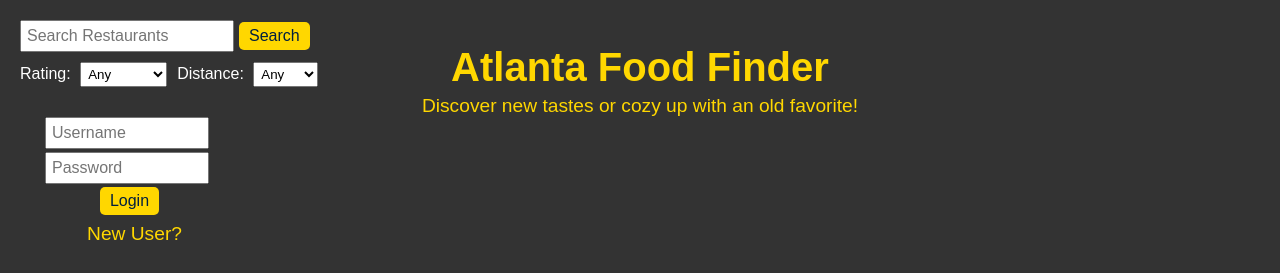
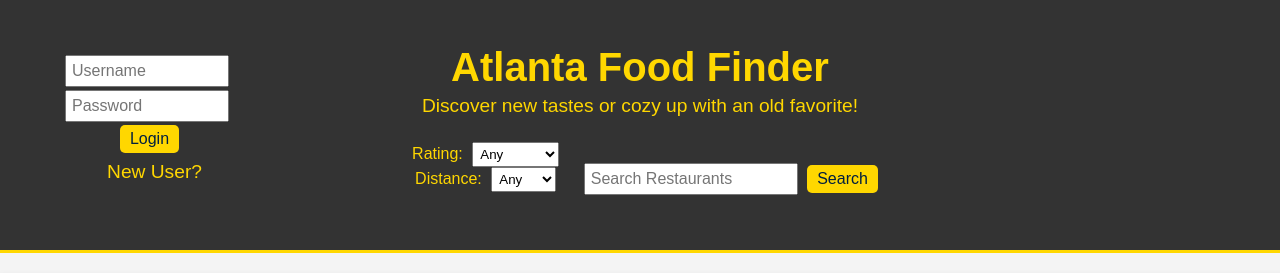
Before and after one commit to adityabilawar/Atlanta-Food-Finder, a Django app: page / in a window 1280 px wide. Shown: the top 273 px of the page. Run offline with Django 5.2, Linux system fonts and the light colour scheme; some libraries are stand-ins or nearby versions.

Commit message:
Fixed formatting for UI

```diff
--- a/restaurants/static/landing.css
+++ b/restaurants/static/landing.css
@@ -91,3 +91,9 @@
         height: 300px;
     }
 }
+
+#search-container {
+    width: 100%;
+    display: inline-block;
+    margin-top: 20px;
+}
--- a/restaurants/templates/landing.html
+++ b/restaurants/templates/landing.html
@@ -39,15 +39,9 @@
             text-decoration: underline;
         }
 
-        /* Style for the search form and filters */
-        #search-container {
-            position: absolute;
-            top: 20px;
-            left: 20px;
-        }
 
         #search-form {
-            display: flex;
+            display: inline-block;
             align-items: center;
             margin-bottom: 10px;
         }
@@ -68,8 +62,9 @@
         }
 
         #filter-options {
-            display: flex;
+            display: inline-block;
             align-items: center;
+            padding: 5px 10px;
         }
 
         #filter-options label {
@@ -182,8 +177,9 @@
         /* Update login form styles */
         #login-form {
             width: 100%;
-            display: flex;
-            justify-content: flex-end;
+            position: absolute;
+            left: 20px;
+            top: 10px;
             margin-bottom: 20px;
         }
 
@@ -222,6 +218,24 @@
             margin-left: 10px;
         }
 
+        #all-header {
+            display: flex;
+            align-items: center; /* Vertically centers items within the header */
+            justify-content: center; /* Space between the left and center elements */
+            position: relative;
+            width: 100%;
+        }
+
+
+        #header-and-search {
+            z-index: 1;
+            display: flex;
+            flex-direction: column; /* Keeps the header and search vertically stacked */
+            text-align: center; /* Centers the text inside the #header-and-search */
+            justify-content: center;
+            flex-grow: 1; /* Allows it to take up the remaining space */
+        }
+
 
     </style>
     <meta name="google-signin-client_id" content="659442380795-0pkepjreldf5dhjml3l1qpot25bmko5r.apps.googleusercontent.com">
@@ -231,11 +245,8 @@
     <link href="../static/login.css" type="text/css" rel="stylesheet">
     <!-- Header Section -->
     <header>
-        <h1>Atlanta Food Finder</h1>
-        <p>Discover new tastes or cozy up with an old favorite!</p>
-
-<!-- Login Form in the Top Right -->
-<div id="login-form">
+        <div id="all-header">
+                    <div id="login-form">
     <div id="login-inputs">
         <input type="text" placeholder="Username" id="username">
         <input type="password" placeholder="Password" id="password">
@@ -247,6 +258,42 @@
         <button onclick="logout()">Logout</button>
     </div>
 </div>
+        <div id="header-and-search">
+            <h1>Atlanta Food Finder</h1>
+        <p>Discover new tastes or cozy up with an old favorite!</p>
+        <div id="search-container">
+            <div id="filter-options">
+        <div class="filter-option">
+            <label for="rating-filter" style="color: #FFD700;">Rating:</label>
+            <select id="rating-filter">
+                <option value="0">Any</option>
+                <option value="3">3+ stars</option>
+                <option value="4">4+ stars</option>
+                <option value="4.5">4.5+ stars</option>
+            </select>
+        </div>
+        <div class="filter-option">
+            <label for="distance-filter" style="color: #FFD700;">Distance:</label>
+            <select id="distance-filter">
+                <option value="0">Any</option>
+                <option value="1000">1 km</option>
+                <option value="5000">5 km</option>
+                <option value="10000">10 km</option>
+                <option value="20000">20 km</option>
+            </select>
+        </div>
+    </div>
+    <form id="search-form" onsubmit="searchRestaurants(event)">
+        <input type="text" id="search-input" name="search_query" placeholder="Search Restaurants">
+        <button type="submit">Search</button>
+    </form>
+
+</div>
+        </div>
+        </div>
+
+
+
 
  <script>
     async function login() {
@@ -346,33 +393,6 @@
 
 
         <!-- Restaurant Search Form and Filters in the Top Left -->
-<div id="search-container">
-    <form id="search-form" onsubmit="searchRestaurants(event)">
-        <input type="text" id="search-input" name="search_query" placeholder="Search Restaurants">
-        <button type="submit">Search</button>
-    </form>
-    <div id="filter-options">
-        <div class="filter-option">
-            <label for="rating-filter">Rating:</label>
-            <select id="rating-filter">
-                <option value="0">Any</option>
-                <option value="3">3+ stars</option>
-                <option value="4">4+ stars</option>
-                <option value="4.5">4.5+ stars</option>
-            </select>
-        </div>
-        <div class="filter-option">
-            <label for="distance-filter">Distance:</label>
-            <select id="distance-filter">
-                <option value="0">Any</option>
-                <option value="1000">1 km</option>
-                <option value="5000">5 km</option>
-                <option value="10000">10 km</option>
-                <option value="20000">20 km</option>
-            </select>
-        </div>
-    </div>
-</div>
 
     </header>
 
```
